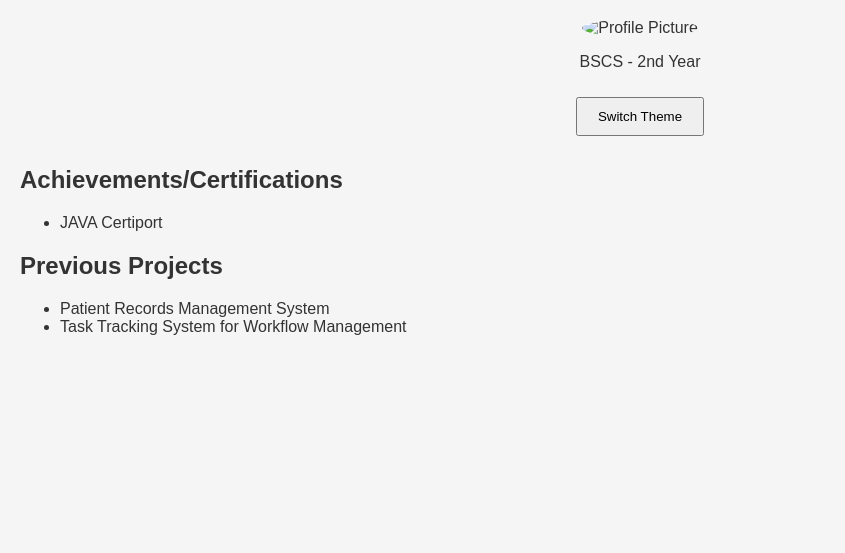
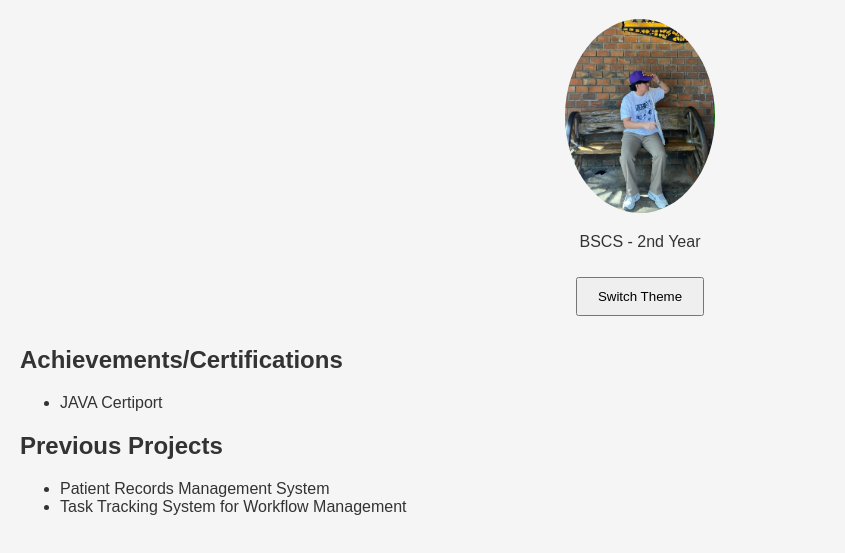
Before and after one commit to sh1ronekoo/portfolio, a plain HTML site: page index.html in a window 1280 px wide. Shown: the part 81-634 px from the top of the page, without its empty margins (0-845 px from the left). Drawn offline with Linux system fonts and the light colour scheme.

Commit message:
Update profile image source in index.html

```diff
--- a/index.html
+++ b/index.html
@@ -9,7 +9,7 @@
    <body>
       <header>
          <h1 id="name">Eric Jhon E. Hefervez</h1>
-         <img src="profile.jpg" alt="Profile Picture" id="profile-img">
+         <img src="download (1).jpg" alt="Profile Picture" id="profile-img">
          <p id="course-year">BSCS - 2nd Year</p>
          <button id="theme-toggle">Switch Theme</button>
       </header>
```
